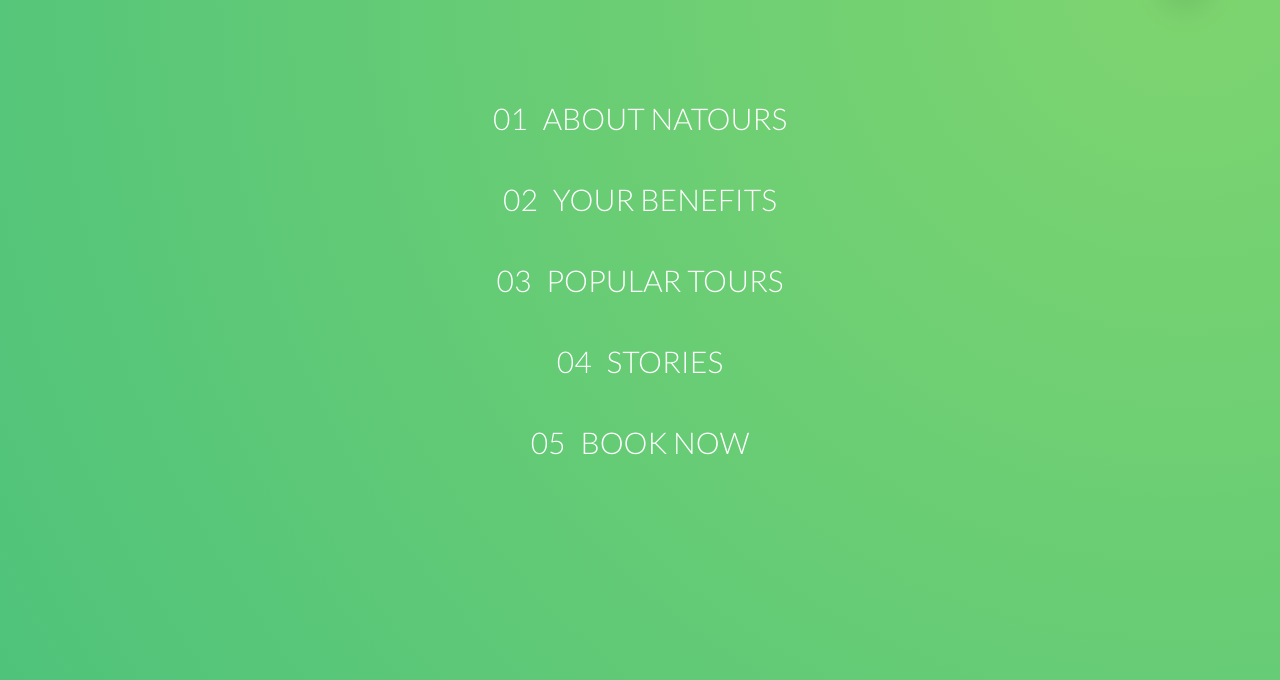
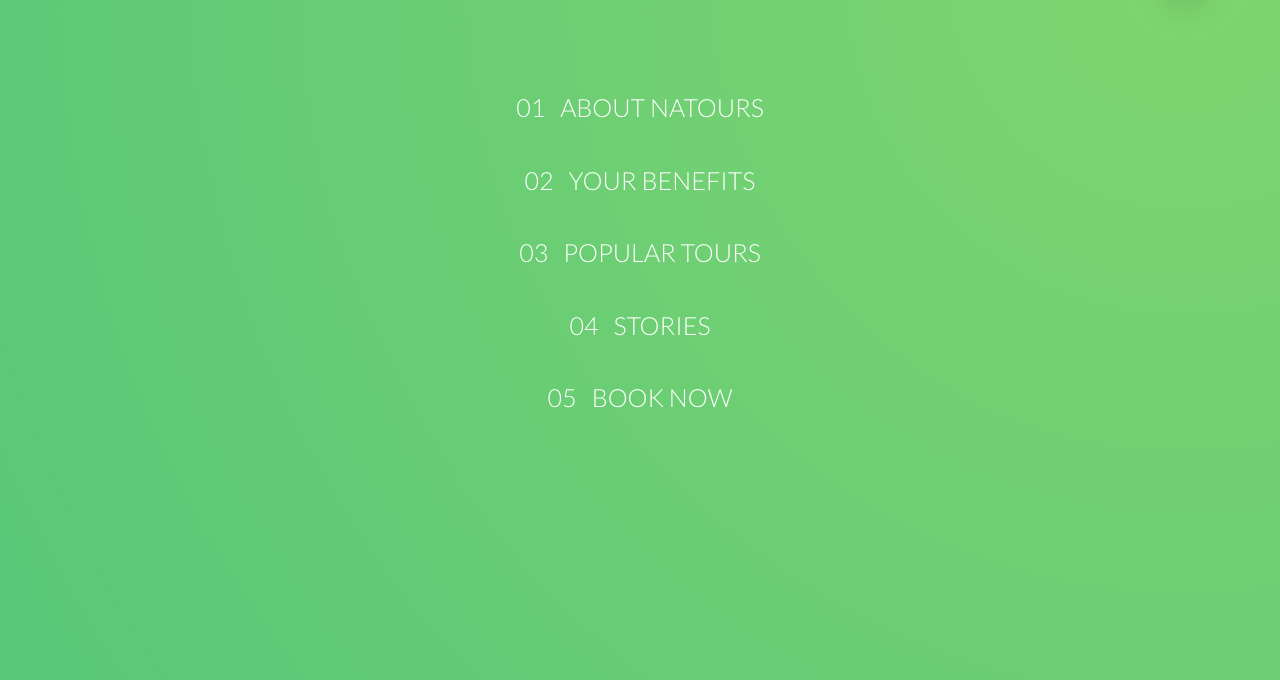
Before and after one commit to glaizawagner/natours, a website: page index.html in a window 1280 px wide. Both pictures are taken after a click on the label 1185 px from the left and 95 px from the top of the page. Shown: the part 120-800 px from the top of the page. Drawn offline with Linux system fonts and the light colour scheme.

Commit message:
css update

```diff
--- a/css/style.css
+++ b/css/style.css
@@ -1110,7 +1110,7 @@
 }
 
 .navigation__nav {
-  height: 100vh;
+  /* height: 100vh; */
   position: fixed;
   top: 0;
   left: 0;
@@ -1122,27 +1122,31 @@
 
 .navigation__list {
   position: absolute;
-  top: 50%;
-  left: 50%;
-  transform: translate(-50%, -50%);
+  backface-visibility: none;
+  transform: translateY(50%);
   list-style: none;
   text-align: center;
   width: 100%;
+
+  background-color: transparent;
 }
 
 .navigation__item {
-  margin: 1rem;
+  width: 50%;
+  margin: 1rem auto;
 }
 
 .navigation__link:link,
 .navigation__link:visited {
   display: inline-block;
-  font-size: 3rem;
+  font-size: 2.5rem;
   font-weight: 300;
   padding: 1rem 2rem;
   color: #fff;
   text-decoration: none;
   text-transform: uppercase;
+  backface-visibility: hidden;
+  transition: none;
   background-image: linear-gradient(
     120deg,
     transparent 0%,
@@ -1160,13 +1164,14 @@
 
 .navigation__link:hover,
 .navigation__link:active {
+  backface-visibility: hidden;
   background-position: 100%;
   color: #55c57a;
   transform: translateX(1rem);
 }
 
 .navigation__checkbox:checked ~ .navigation__background {
-  transform: scale(80);
+  transform: scale(100);
 }
 
 .navigation__checkbox:checked ~ .navigation__nav {
@@ -1178,6 +1183,7 @@
   position: relative;
   margin-top: 2.5rem;
 }
+
 .navigation__icon,
 .navigation__icon::before,
 .navigation__icon::after {
```
